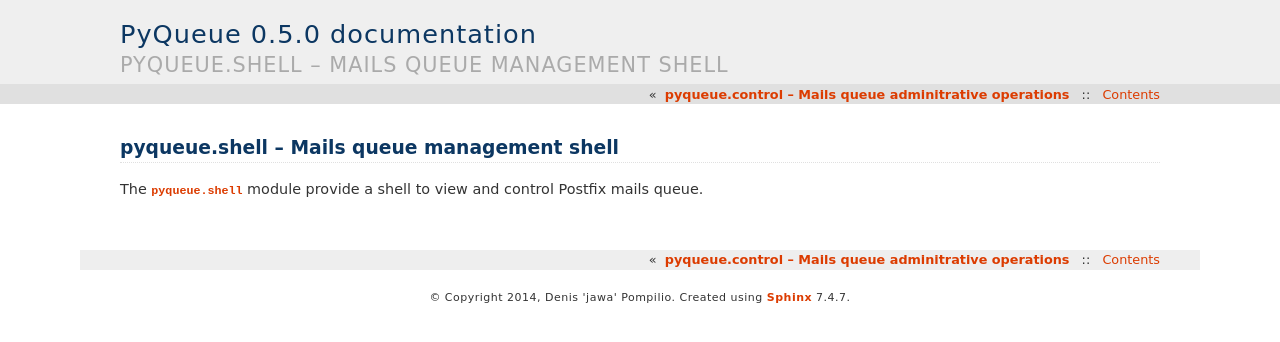
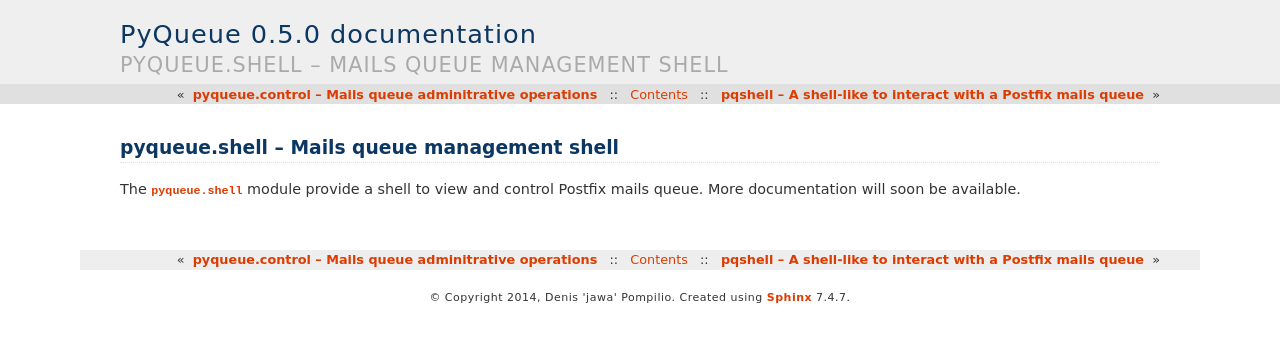
Before and after one commit to outini/pymailq, a Sphinx documentation site: the page built from docs/shell.rst, in a window 1280 px wide. Shown: the top 342 px of the page. Built offline with Sphinx 7.4.7, drawn with Linux system fonts in a browser that asks for light colours.

Commit message:
Full documentation fo v0.5.0 with man page for pqshell.

```diff
--- a/docs/conf.py
+++ b/docs/conf.py
@@ -215,10 +215,11 @@
 
 # One entry per manual page. List of tuples
 # (source start file, name, description, authors, manual section).
-man_pages = [
-    ('index', 'pyqueueshell', u'PyQueue Documentation',
-     [u'Denis \'jawa\' Pompilio'], 1)
-]
+man_pages = [(
+    'pqshell', 'pqshell',
+    'A shell-like to interact with a Postfix mails queue',
+    [u'Denis Pompilio (jawa) <denis.pompilio@gmail.com>'], 1
+    )]
 
 # If true, show URL addresses after external links.
 #man_show_urls = False
--- a/docs/control.rst
+++ b/docs/control.rst
@@ -1,8 +1,9 @@
 pyqueue.control -- Mails queue adminitrative operations
 =======================================================
 
-:mod:`control` Module
-*********************
+The :mod:`control` module define a basic python class to simplify
+administrative operations against the mails queue. This module is mainly based
+on the `postsuper`_ administrative tool functionnalities.
 
 :class:`~control.QueueControl` Objects
 --------------------------------------
--- a/docs/index.rst
+++ b/docs/index.rst
@@ -28,3 +28,4 @@
     selector
     control
     shell
+    pqshell
--- a/docs/selector.rst
+++ b/docs/selector.rst
@@ -1,8 +1,8 @@
 pyqueue.selector -- Mails queue filtering
 =========================================
 
-:mod:`selector` Module
-**********************
+The :mod:`selector` module mainly provide a selector class to interact with
+structures from the :mod:`store` module.
 
 :class:`~selector.MailSelector` Objects
 ---------------------------------------
--- a/docs/shell.rst
+++ b/docs/shell.rst
@@ -1,5 +1,5 @@
 pyqueue.shell -- Mails queue management shell
-=======================================================
+=============================================
 
 .. module:: pyqueue.shell
    :synopsis: Mails queue management shell.
@@ -7,4 +7,4 @@
 .. sectionauthor:: Denis 'jawa' Pompilio <denis.pompilio@gmail.com>
 
 The :mod:`pyqueue.shell` module provide a shell to view and control Postfix
-mails queue.
+mails queue. More documentation will soon be available.
--- a/docs/store.rst
+++ b/docs/store.rst
@@ -1,8 +1,8 @@
 pyqueue.store -- Mails queue storage objects
 ============================================
 
-:mod:`~pyqueue.store` Module
-****************************
+The :mod:`store` module provide several objects to convert mails queue content
+into python structures.
 
 :class:`~store.PostqueueStore` Objects
 --------------------------------------
```
Also changed, not shown: docs/pqshell.rst (added, +139 -0 lines), 1 other file.
